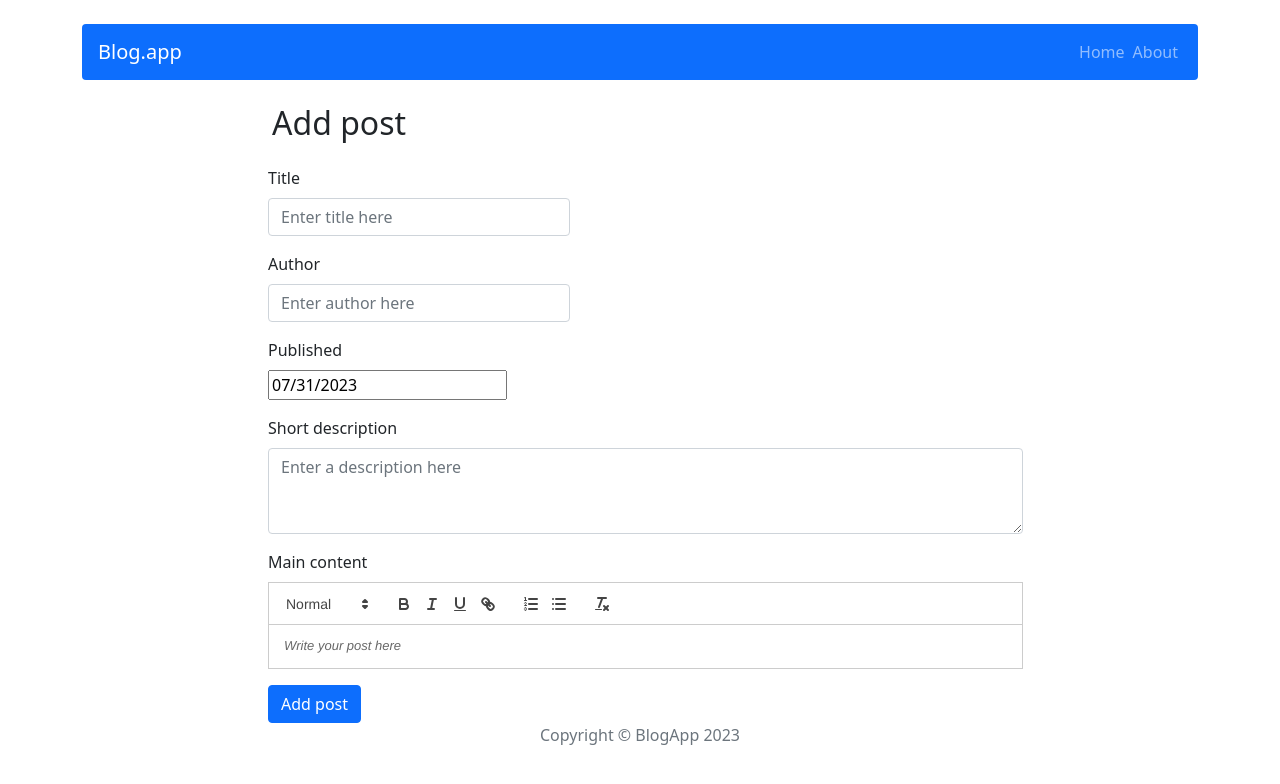
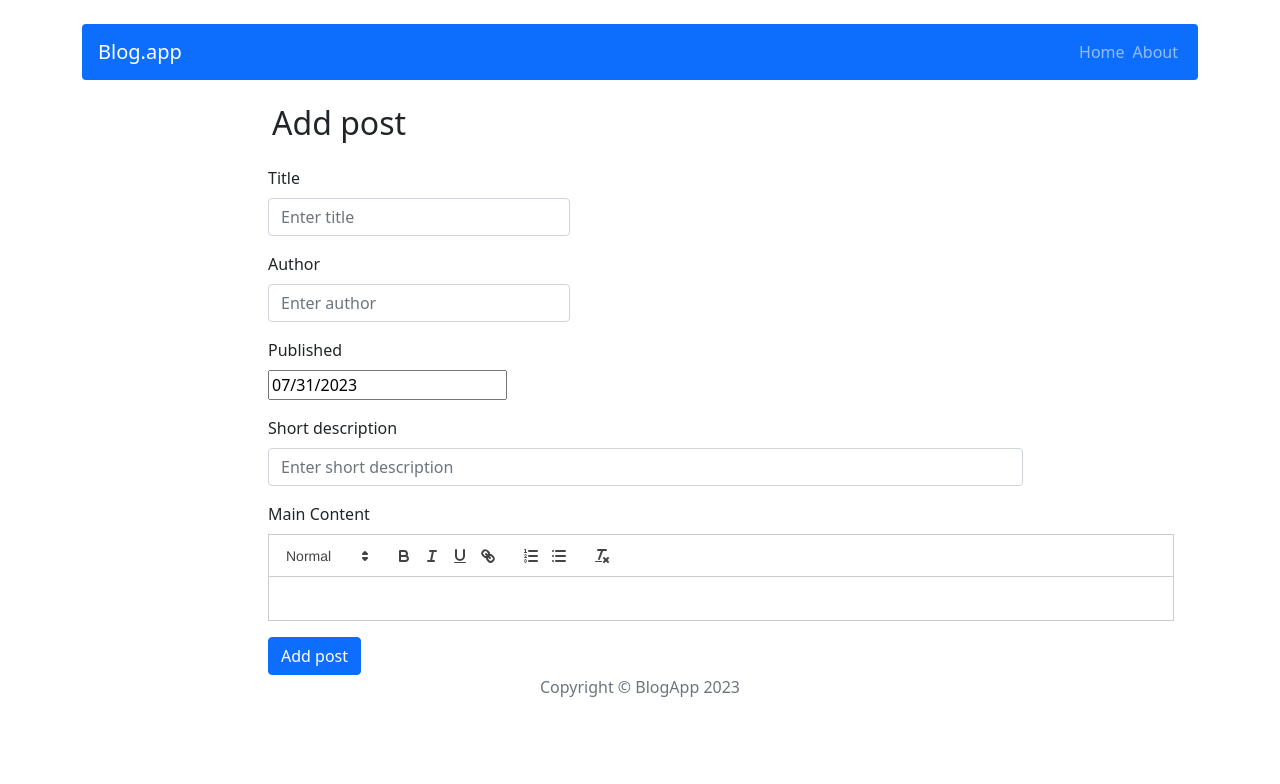
Before and after one commit to Adriannan23/react-blog, a React (Create React App) app: page /post/add in a window 1280 px wide. Shown: the top 784 px of the page. Built offline with nearby package versions, Linux system fonts and the light colour scheme.

Commit message:
add form validation to the main content and published fields

```diff
--- a/package.json
+++ b/package.json
@@ -12,6 +12,7 @@
     "react-bootstrap": "2.8.0",
     "react-datepicker": "^4.3.0",
     "react-dom": "^18.2.0",
+    "react-hook-form": "7.45.4",
     "react-quill": "^2.0.0",
     "react-redux": "8.1.2",
     "react-router-dom": "6.15.0",
--- a/src/components/features/PostForm/PostForm.js
+++ b/src/components/features/PostForm/PostForm.js
@@ -6,6 +6,7 @@ import ReactQuill from 'react-quill';
 import 'react-quill/dist/quill.snow.css';
 import DatePicker from "react-datepicker";
 import 'react-datepicker/dist/react-datepicker.css';
+import { useForm } from "react-hook-form";
 
 const PostForm = ({ action, actionText, ...props }) => {
 
@@ -13,34 +14,49 @@ const PostForm = ({ action, actionText, ...props }) => {
   const [author, setAuthor] = useState(props.author || '');
   const [publishedDate, setPublishedDate] = useState(props.publishedDate || '');
   const [shortDescription, setShortDescription] = useState(props.shortDescription || '');
-  const [content, setContent] = useState(props.content || '');
+  const [content, setContent] = useState('');
+  const [contentError, setContentError] = useState(false);
+  const [dateError, setDateError] = useState(false);
 
+  const { register, handleSubmit: validate, formState: { errors } } = useForm();
 
-  const handleSubmit = e => {
-    e.preventDefault();
-    action({ title, author, publishedDate, shortDescription, content });
+  const handleSubmit = () => {
+    setContentError(!content)
+    setDateError(!publishedDate)
+    if (content && publishedDate) {
+      action({ title, author, publishedDate, shortDescription, content });
+    }
+
   };
 
   return (
     <div className="row" >
       <div className="col-md-2"></div>
       <div className="col-md-10">
-        <Form onSubmit={handleSubmit} >
-          <Form.Group className="mb-3 col-4" controlId="exampleForm.ControlInput1">
+        <Form onSubmit={validate(handleSubmit)} >
+          <Form.Group className="mb-3 col-4" controlId="formBasicEmail">
             <Form.Label>Title</Form.Label>
             <Form.Control
-              type="text" placeholder="Enter title here"
+              {...register("title", { required: true, minLength: 3 })}
               value={title}
-              onChange={(e) => setTitle(e.target.value)}
+              onChange={e => setTitle(e.target.value)}
+              type="text" placeholder="Enter title"
             />
+            {errors.title && <small className="d-block form-text text-danger mt-2">This field is required</small>}
+            {errors.title && <small className="d-block form-text text-danger mt-2">Title is too short (min. 3 characters)</small>}
           </Form.Group>
           <Form.Group className="mb-3 col-4" controlId="exampleForm.ControlInput1" >
             <Form.Label>Author</Form.Label>
             <Form.Control
-              type="text"
-              placeholder="Enter author here"
+              {...register("author", { required: true, minLength: 3 })}
               value={author}
-              onChange={(e) => setAuthor(e.target.value)} />
+              onChange={e => setAuthor(e.target.value)}
+              type="text" placeholder="Enter author"
+            />
+            {errors.author && <small className="d-block form-text text-danger mt-2">This field is required</small>}
+            {errors.author && errors.author.type === "minLength" && (
+              <small className="d-block form-text text-danger mt-2">Author must be at least 3 characters long</small>
+            )}
           </Form.Group>
           <Form.Group className="mb-3 col-4" controlId="exampleForm.ControlInput1" >
             <Form.Label>Published</Form.Label>
@@ -48,20 +64,33 @@ const PostForm = ({ action, actionText, ...props }) => {
               selected={publishedDate ? new Date(publishedDate) : new Date()}
               onChange={(date) => setPublishedDate(date)}
             />
+            {dateError && <small className="d-block form-text text-danger mt-2">Please choose date.</small>}
           </Form.Group>
           <Form.Group className="mb-3  col-10" controlId="exampleForm.ControlTextarea1" >
             <Form.Label>Short description</Form.Label>
-            <Form.Control as="textarea" rows={3}
-              placeholder="Enter a description here"
+            <Form.Control
+              {...register("shortDescription", { required: true, minLength: 20 })}
               value={shortDescription}
-              onChange={(e) => setShortDescription(e.target.value)}
+              onChange={e => setShortDescription(e.target.value)}
+              type="text" placeholder="Enter short description"
             />
+            {errors.shortDescription && <small className="d-block form-text text-danger mt-2">This field is required</small>}
+            {errors.shortDescription && errors.shortDescription.type === "minLength" && (
+              <small className="d-block form-text text-danger mt-2">Short description must be at least 20 characters long</small>
+            )}
+
           </Form.Group>
-          <Form.Group className="mb-3 col-10" controlId="exampleForm.ControlTextarea1" >
-            <Form.Label>Main content</Form.Label>
-            <ReactQuill theme="snow" onChange={setContent} placeholder='Write your post here' />
+          <Form.Group className="mb-3" controlId="content">
+            <Form.Label>Main Content</Form.Label>
+            <ReactQuill
+              theme="snow"
+              onChange={setContent
+              }
+            // placeholder="Write your post here"
+
+            />
+            {contentError && <small className="d-block form-text text-danger mt-2">Content can't be empty</small>}
           </Form.Group>
-
           <Button
             variant="primary"
             type="submit"
@@ -77,7 +106,7 @@ const PostForm = ({ action, actionText, ...props }) => {
 export default PostForm;
 
 PostForm.propTypes = {
-  action: () => { },
+  action: PropTypes.func.isRequired,
   actionText: PropTypes.string,
   publishedDate: PropTypes.object,
   title: PropTypes.string,
```
Also changed, not shown: 1 other file (tests, documents, lock files or other folders).
